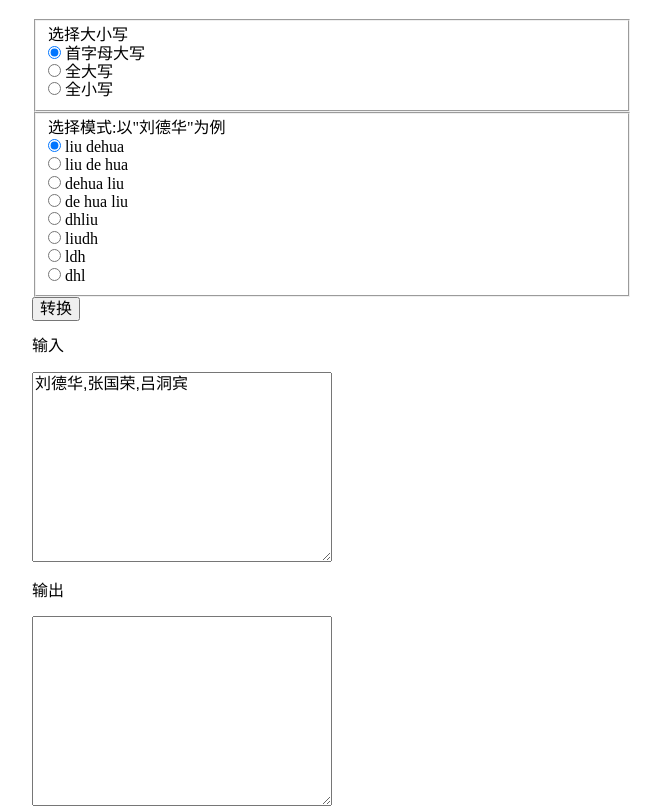
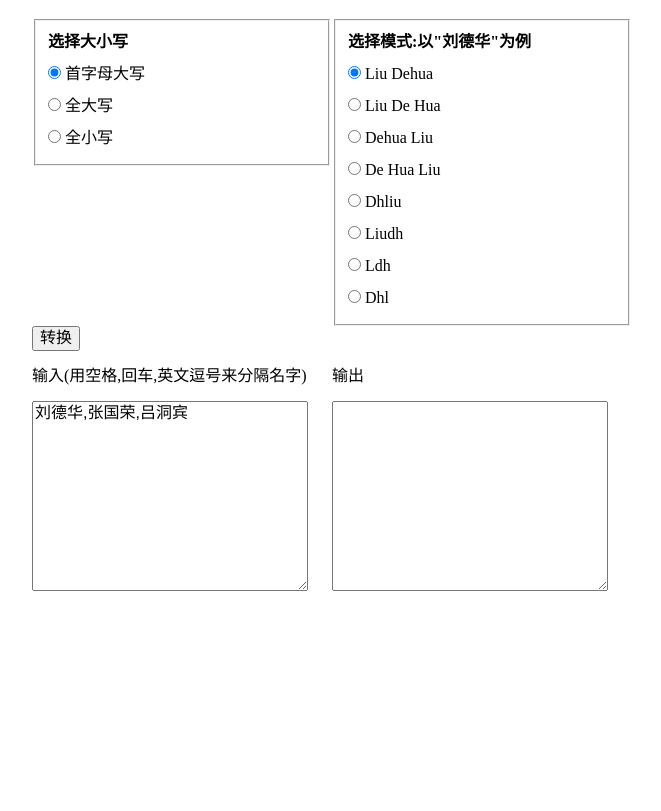
Before and after one commit to holynova/pinyin_web, a website built with webpack: page src/index.html in a window 1280 px wide. Both pictures are taken after a click on the button "转换". Shown: the part 61-872 px from the top of the page, without its empty margins (308-969 px from the left). After the commit the page ends 800 px from the top, so only its background shows below. Built offline with nearby package versions, Linux system fonts and the light colour scheme; what pinyin would draw is missing.

Commit message:
完成自动转换

```diff
--- a/src/index.html
+++ b/src/index.html
@@ -10,19 +10,31 @@
 
 <body>
   <div class="wrapper">
+    <!-- <title>人名转拼音</title> -->
     <h1>人名转拼音</h1>
-    <form>
+    <form class="mode">
+      <div class="left">
         <fieldset class="letter-mode-selector">
         </fieldset>
+      </div>
+
+      <div class="right">
         <fieldset class='mode-selector'>
         </fieldset>
+      </div>
     </form>
     <!-- <p>脚手架创建成功</p> -->
     <button class="btn-go">转换</button>
-    <p>输入</p>
+    <div class="io">
+      <div class="left">
+        <p>输入(用空格,回车,英文逗号来分隔名字)</p>
         <textarea name="input" id="input" cols="30" rows="10">刘德华,张国荣,吕洞宾</textarea>
+      </div>
+      <div class="right">
         <p>输出</p>
         <textarea name="output" id="output" cols="30" rows="10"></textarea>
+      </div>
+    </div>
   </div>
 </body>
 
--- a/src/scripts/PinyinConverter.js
+++ b/src/scripts/PinyinConverter.js
@@ -6,7 +6,8 @@ import pinyin from 'pinyin';
 const log = console.log.bind(console);
 function capitalize(str) {
   const clone = str;
-  return clone.replace(/\b\w/g, c => c.toUpperCase());
+  return clone.toLowerCase().replace(/\b\w/g, c => c.toUpperCase());
+  // return clone.replace(/\b\w/g, c => c.toUpperCase());
 }
 
 class PininConverter {
--- a/src/scripts/index.js
+++ b/src/scripts/index.js
@@ -11,14 +11,14 @@ function genRadioGroup(data) {
   const optionsStr = options.map((o) => {
     const { name, value, checked } = o;
     return `
-        <div>
+        <div class='option' >
           <input
             type="radio" id="${value}" name="${fieldName}" value="${value}"
             ${checked ? 'checked' : ''} />
           <label for="${value}">${name}</label>
         </div>`;
   }).join('');
-  parent.innerHTML = `<label>${title}</label>${optionsStr}`;
+  parent.innerHTML = `<label class='group-title' >${title}</label>${optionsStr}`;
 }
 
 function initForm() {
@@ -28,14 +28,14 @@ function initForm() {
     parent: modeSelector,
     title: '选择模式:以"刘德华"为例',
     options: [
-      { name: 'liu dehua', value: 'liu dehua', checked: true },
-      { name: 'liu de hua', value: 'liu de hua' },
-      { name: 'dehua liu', value: 'dehua liu' },
-      { name: 'de hua liu', value: 'de hua liu' },
-      { name: 'dhliu', value: 'dhliu' },
-      { name: 'liudh', value: 'liudh' },
-      { name: 'ldh', value: 'ldh' },
-      { name: 'dhl', value: 'dhl' },
+      { name: 'Liu Dehua', value: 'liu dehua', checked: true },
+      { name: 'Liu De Hua', value: 'liu de hua' },
+      { name: 'Dehua Liu', value: 'dehua liu' },
+      { name: 'De Hua Liu', value: 'de hua liu' },
+      { name: 'Dhliu', value: 'dhliu' },
+      { name: 'Liudh', value: 'liudh' },
+      { name: 'Ldh', value: 'ldh' },
+      { name: 'Dhl', value: 'dhl' },
     ],
   });
 
@@ -51,16 +51,45 @@ function initForm() {
   });
 }
 
+function capitalize(str) {
+  const clone = str;
+  return clone.toLowerCase().replace(/\b\w/g, c => c.toUpperCase());
+}
+
+
+function convert() {
+  const mode = $('.mode-selector input:checked').val();
+  const letterMode = $('.letter-mode-selector input:checked').val();
+  const input = $('#input').val();
+  // log({ mode, letterMode, input });
+  const p = new PinyinConverter(input);
+  const results = p.go(mode, letterMode);
+  // log(results);
+  $('#output').val(results.join('\n'));
+}
+
 function initBtn() {
-  $('.btn-go').click(() => {
-    const mode = $('.mode-selector input:checked').val();
+  $('.btn-go').click(convert);
+  $('.mode-selector').change(convert);
+  $('.letter-mode-selector').change(() => {
+    // 将选项的字母也改成大小写格式
     const letterMode = $('.letter-mode-selector input:checked').val();
-    const input = $('#input').val();
-    log({ mode, letterMode, input });
-    const p = new PinyinConverter(input);
-    const results = p.go(mode, letterMode);
-    log(results);
-    $('#output').val(results.join('\n'));
+    if (letterMode === 'lower') {
+      $('.mode-selector label').each(function () {
+        $(this).text($(this).text().toLowerCase());
+      });
+    } else if (letterMode === 'upper') {
+      $('.mode-selector label').each(function () {
+        $(this).text($(this).text().toUpperCase());
+      });
+    } else {
+      $('.mode-selector label').each(function () {
+        const text = $(this).text();
+        // log(capitalize(text));
+        $(this).text(capitalize(text));
+      });
+    }
+    convert();
   });
 }
 
@@ -69,5 +98,7 @@ function main() {
   initForm();
   initBtn();
 }
+
+
 $(document).ready(main);
 // main();
--- a/src/styles/style.scss
+++ b/src/styles/style.scss
@@ -4,6 +4,45 @@ html {
       width: 80%;
       max-width: 600px;
       margin: 0 auto;
+
+      .mode {
+        display: flex;
+        width: 100%;
+
+        .left,
+        .right {
+          flex: 1;
+        }
+
+        .group-title {
+          font-weight: bold;
+          line-height: 2;
+        }
+
+        .option {
+          line-height: 2;
+        }
+
+        // .mode-selector,
+        // .letter-mode-selector {
+        //   flex: 1;
+        //   width: 50%;
+
+        // }
+      }
+
+      .io {
+        display: flex;
+
+        .left,
+        .right {
+          flex: 1;
+        }
+
+        textarea {
+          width: 90%;
+        }
+      }
     }
   }
 }
```
Lines whose indentation alone changed are shown as unchanged.
